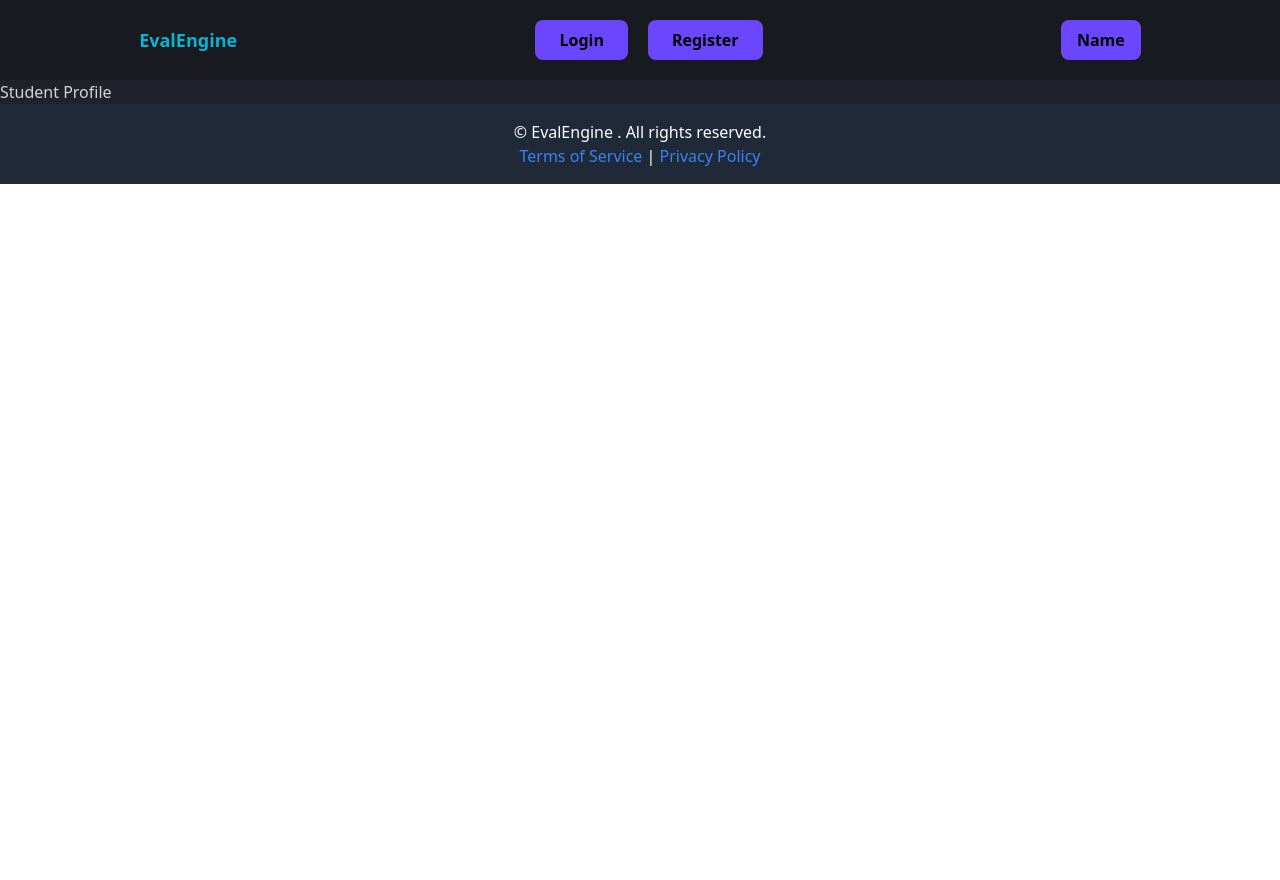
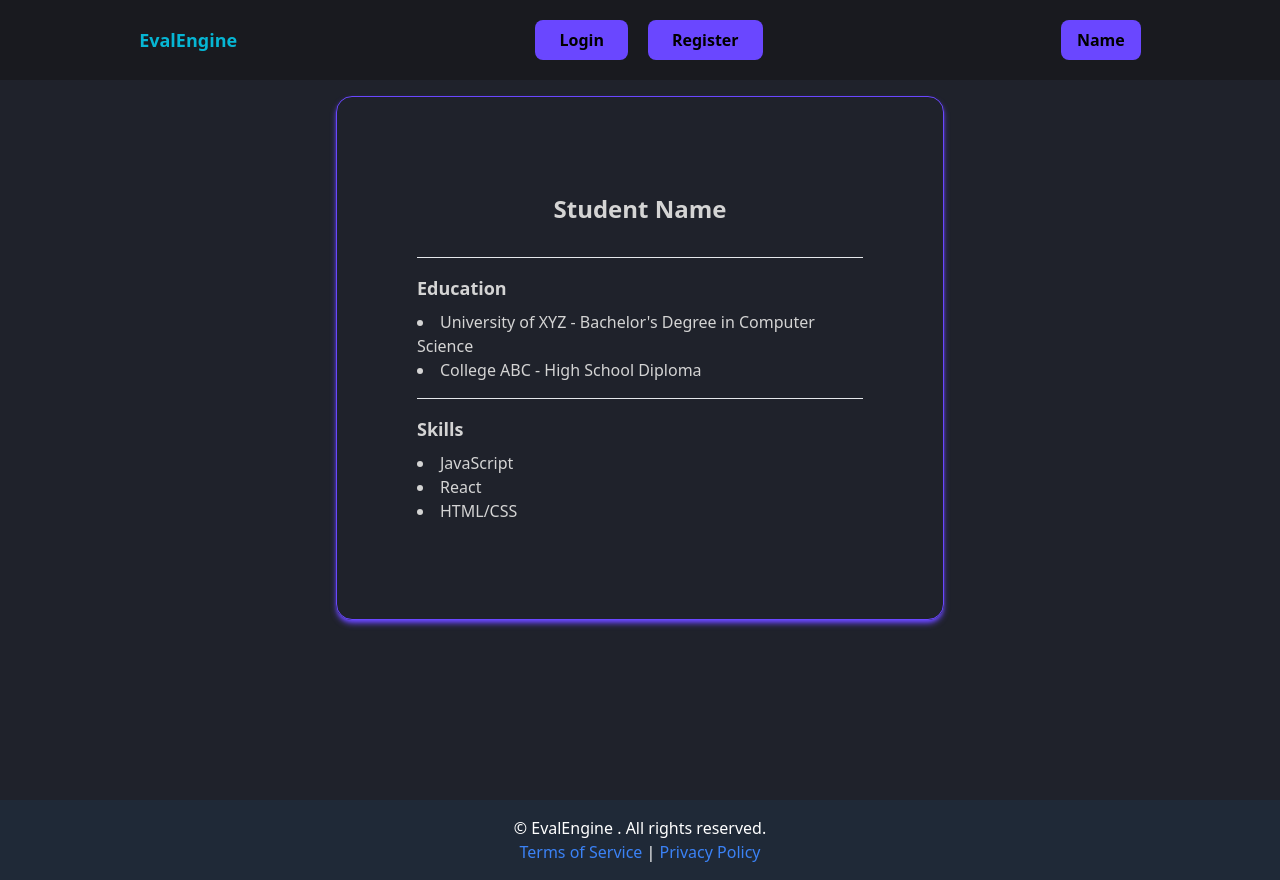
Before and after one commit to kssaxena/EvalEngine, a React (Vite) app in the folder Frontend/: page /profile in a window 1280 px wide. Before the commit the page ends 800 px from the top, so only its background shows below. Built offline with nearby package versions, Linux system fonts and the light colour scheme.

Commit message:
routes updations with frontend functions improvements and Debugging

```diff
--- a/Frontend/src/App.jsx
+++ b/Frontend/src/App.jsx
@@ -11,7 +11,7 @@ import Profile from "./components/pages/Profile";
 function App() {
   return (
     <>
-      <div className=" text-neutral-300 antialiased selection:bg-cyan-500 selection:text-cyan-900 bg-[#1F222B]">
+      <div className="h-screen text-neutral-300 antialiased selection:bg-cyan-500 selection:text-cyan-900 bg-[#1F222B]">
         <Header />
         <Routes>
           <Route path="/login" element={<LoginStudent />} />
@@ -23,8 +23,8 @@ function App() {
 
           <Route path="/profile" element={<Profile />} />
         </Routes>
-        <Footer />
       </div>
+      <Footer />
     </>
   );
 }
--- a/Frontend/src/components/Login.jsx
+++ b/Frontend/src/components/Login.jsx
@@ -1,22 +1,35 @@
 import React, { useRef } from "react";
 import Button from "../utils/Button";
-
+import { FetchData } from "../utils/FetchFromApi";
 
 const LoginStudent = () => {
   const formRef = useRef(null);
 
-  const handleSubmit = (e) => {
+  const handleSubmit = async (e) => {
     e.preventDefault();
 
-    const formData = new FormData(formRef);
+    const formData = new FormData(formRef.current);
+    const userType = formData.get("userType");
+    const email = formData.get("email");
+    const password = formData.get("password");
 
-    console.log(formData.get("userType"));
+    const endpoint =
+      userType === "student" ? "respondent/login" : "questioner/login";
+
+    const payload = { email, password };
+
+    try {
+      const response = await FetchData(endpoint, "post", payload);
+      console.log("Login successful", response.data);
+    } catch (error) {
+      console.error("Error logging in:", error.response?.data || error.message);
+    }
   };
 
   return (
     <div className="flex flex-col justify-center items-center">
       <section className="flex flex-col justify-center items-center w-full">
-        {/* form  */}
+        {/* form */}
         <div className="flex justify-center items-center flex-col gap-10 py-20 w-[30%]">
           <h1>Login</h1>
           <form
@@ -50,11 +63,13 @@ const LoginStudent = () => {
 
             <input
               type="email"
+              name="email"
               placeholder="Email"
               className="p-2 bg-transparent border-b border-[#6A47FF] outline-none w-full"
             />
             <input
               type="password"
+              name="password"
               placeholder="Password"
               className="p-2 bg-transparent border-b border-[#6A47FF] outline-none w-full"
             />
--- a/Frontend/src/components/ProfileStudent.jsx
+++ b/Frontend/src/components/ProfileStudent.jsx
@@ -2,8 +2,45 @@ import React from "react";
 
 const ProfileStudent = () => {
   return (
-    <div>
-      <h1>Student Profile</h1>
+    <div className="flex flex-col items-center max-w-screen-sm mx-auto p-4">
+      <section className=" py-20 px-20 rounded-2xl shadow-md border border-[#6A47FF] shadow-[#6A47FF] flex flex-col justify-center items-center">
+        {/* <div className="w-full max-w-xs">
+        <img
+          className="rounded-full w-full"
+          src="https://via.placeholder.com/150"
+          alt="Profile Picture"
+        />
+      </div> */}
+        <h2 className="text-2xl font-bold mt-4">Student Name</h2>
+
+        <div className="mt-8">
+          {/* <div className="border-t border-gray-200 py-4">
+          <h3 className="text-lg font-semibold">About Me</h3>
+          <p className="mt-2">
+            Lorem ipsum dolor sit amet, consectetur adipiscing elit. Sed non
+            risus. Suspendisse lectus tortor, dignissim sit amet, adipiscing
+            nec, ultricies sed, dolor.
+          </p>
+        </div> */}
+
+          <div className="border-t border-gray-200 py-4">
+            <h3 className="text-lg font-semibold">Education</h3>
+            <ul className="mt-2 list-disc list-inside">
+              <li>University of XYZ - Bachelor's Degree in Computer Science</li>
+              <li>College ABC - High School Diploma</li>
+            </ul>
+          </div>
+
+          <div className="border-t border-gray-200 py-4">
+            <h3 className="text-lg font-semibold">Skills</h3>
+            <ul className="mt-2 list-disc list-inside">
+              <li>JavaScript</li>
+              <li>React</li>
+              <li>HTML/CSS</li>
+            </ul>
+          </div>
+        </div>
+      </section>
     </div>
   );
 };
--- a/Frontend/src/components/Register.jsx
+++ b/Frontend/src/components/Register.jsx
@@ -66,9 +66,6 @@ const Register = () => {
   };
   const handleQuestionerRegister = async () => {
     try {
-      // const { name, email, password } = formData;
-      // const dataToSend = { name, email, password };
-
       const response = await FetchData(`questioner/register`, "post", formData);
       console.log(formData);
 
```
Also changed, not shown: 1 other file (tests, documents, lock files or other folders).
